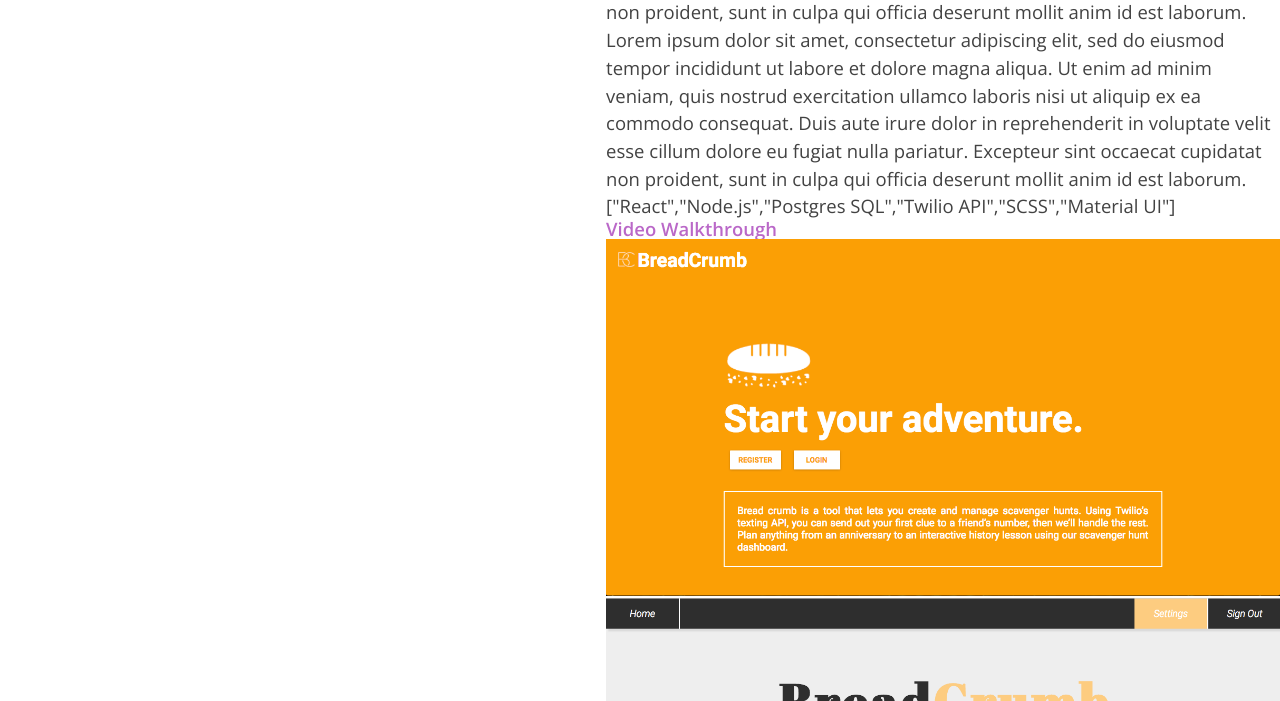
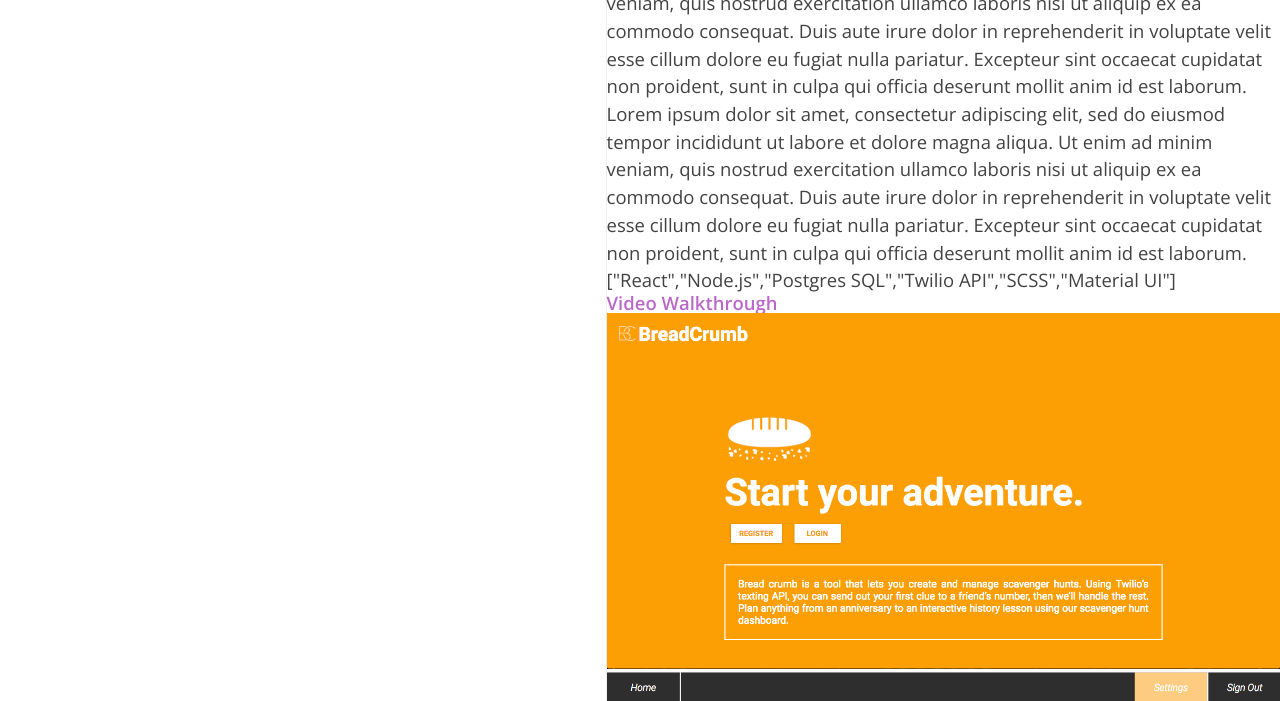
Before and after one commit to NickHath/personal-site, a website: page src/index.html in a window 1280 px wide. Shown: the part 399-1100 px from the top of the page. Drawn offline with nearby package versions, Linux system fonts and the light colour scheme; some packages are replaced by stand-ins of ours; a web font is replaced by a local one.

Commit message:
add media queries for layout

```diff
--- a/src/sass/_app.scss
+++ b/src/sass/_app.scss
@@ -31,7 +31,7 @@ a {
 }
 ::selection {
   background: $focus-light-transparent;
- }
- ::-moz-selection {
+}
+::-moz-selection {
   background: $focus-light-transparent;
 }
--- a/src/sass/_header.scss
+++ b/src/sass/_header.scss
@@ -10,4 +10,9 @@ header {
     color: $focus-primary;
     font-size: 3em;
   }
+  @include media-query('tablet') {
+    border-bottom: none;
+    border-right: 1px solid $line-color;
+    // position: fixed;
+  }
 }
--- a/src/sass/_main.scss
+++ b/src/sass/_main.scss
@@ -6,5 +6,6 @@ main {
   }
   .nav {
     display: none;
+    @include media-query('tablet') { display: inline-grid };
   }
 }
```
Also changed, not shown: src/sass/styles.css, 1 other file.
